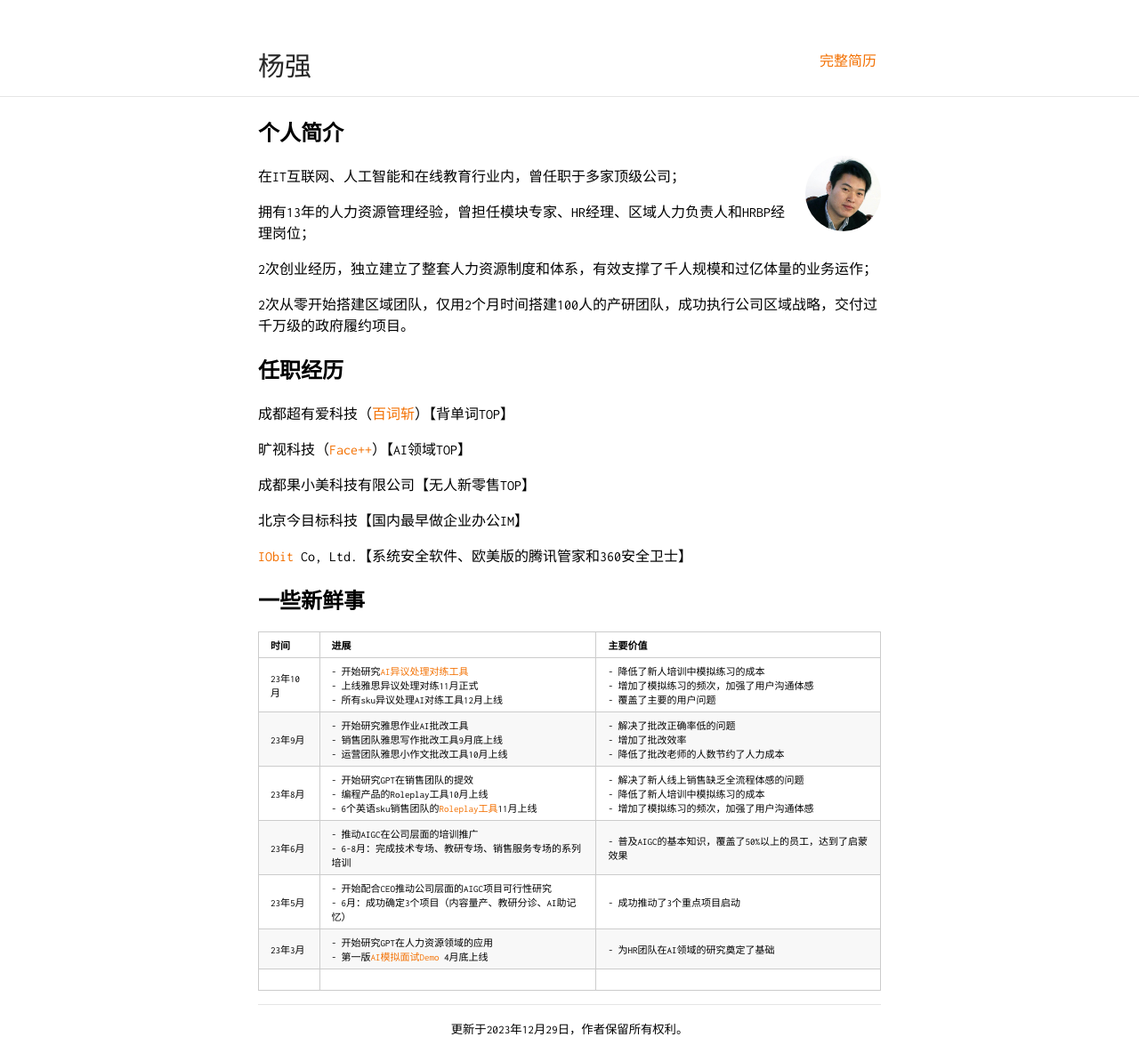
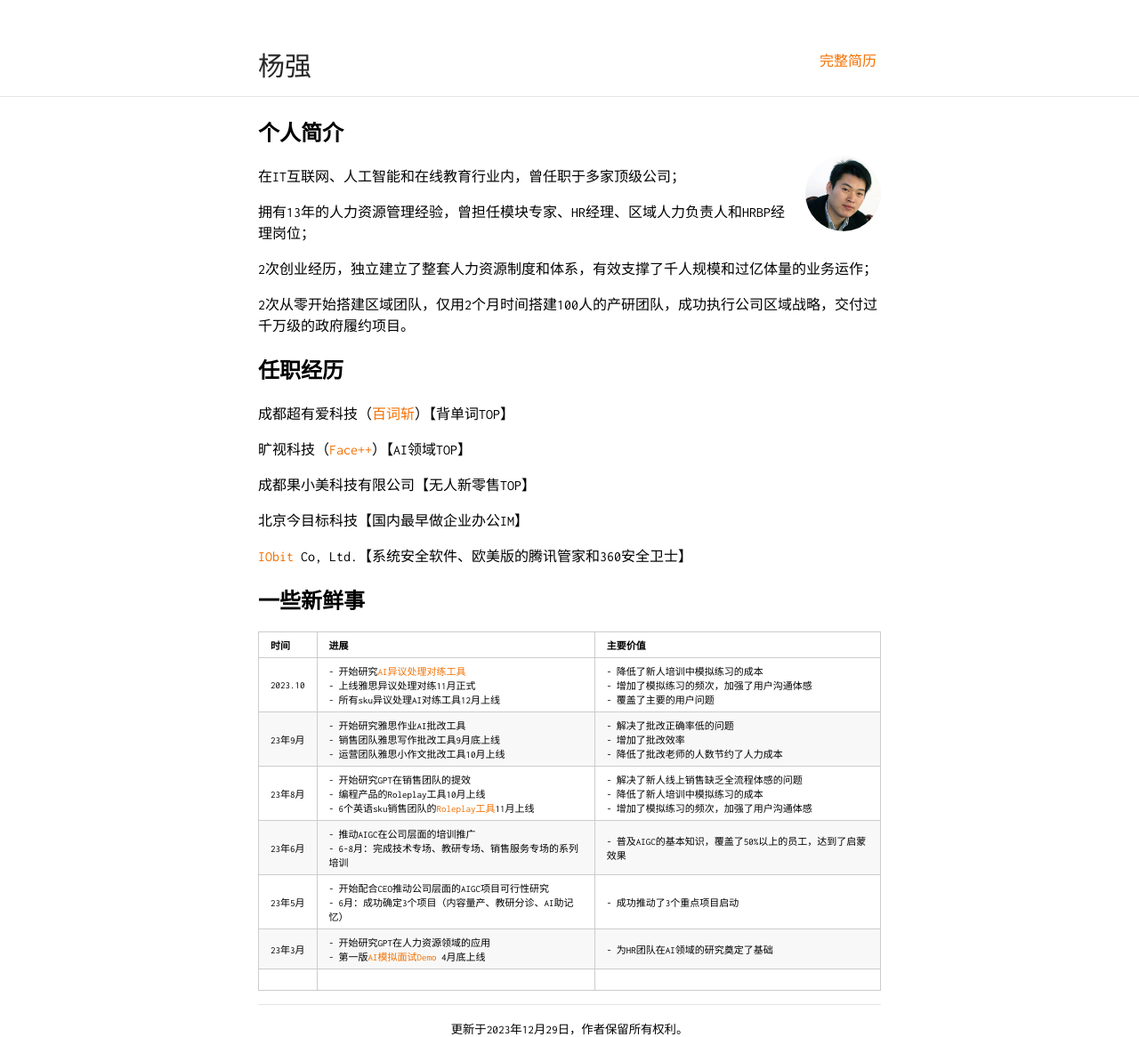
Before and after one commit to Harteyang/index, a Jekyll site: the page built from index.md, in a window 1280 px wide. Shown: the whole page at 89% size. Built offline with Jekyll 4.4.1, drawn with Linux system fonts in a browser that asks for light colours.

Commit message:
Update index.md

```diff
--- a/index.md
+++ b/index.md
@@ -37,7 +37,7 @@ title: Harte的主页
 </style>
 | 时间          | 进展                                                        | 主要价值    |
 | ------------- | ------------------------------------------------------------ | -------- |
-| 23年10月    | - 开始研究[AI异议处理对练工具](https://pan.baidu.com/s/1Q6I_CxaOHo1TFg1ykorvhA?pwd=1234)<br/>- 上线雅思异议处理对练11月正式<br/>- 所有sku异议处理AI对练工具12月上线 |- 降低了新人培训中模拟练习的成本<br/>- 增加了模拟练习的频次，加强了用户沟通体感<br/>-   覆盖了主要的用户问题    |
+| 2023.10    | - 开始研究[AI异议处理对练工具](https://pan.baidu.com/s/1Q6I_CxaOHo1TFg1ykorvhA?pwd=1234)<br/>- 上线雅思异议处理对练11月正式<br/>- 所有sku异议处理AI对练工具12月上线 |- 降低了新人培训中模拟练习的成本<br/>- 增加了模拟练习的频次，加强了用户沟通体感<br/>-   覆盖了主要的用户问题    |
 | 23年9月     | - 开始研究雅思作业AI批改工具<br/>- 销售团队雅思写作批改工具9月底上线<br/>- 运营团队雅思小作文批改工具10月上线 |-  解决了批改正确率低的问题<br/>- 增加了批改效率<br/>- 降低了批改老师的人数节约了人力成本         |
 | 23年8月     | - 开始研究GPT在销售团队的提效<br/>- 编程产品的Roleplay工具10月上线<br/>- 6个英语sku销售团队的[Roleplay工具]()11月上线 |- 解决了新人线上销售缺乏全流程体感的问题<br/>- 降低了新人培训中模拟练习的成本<br/>- 增加了模拟练习的频次，加强了用户沟通体感          |
 | 23年6月     | - 推动AIGC在公司层面的培训推广<br/>- 6-8月：完成技术专场、教研专场、销售服务专场的系列培训 | - 普及AIGC的基本知识，覆盖了50%以上的员工，达到了启蒙效果          |
```
